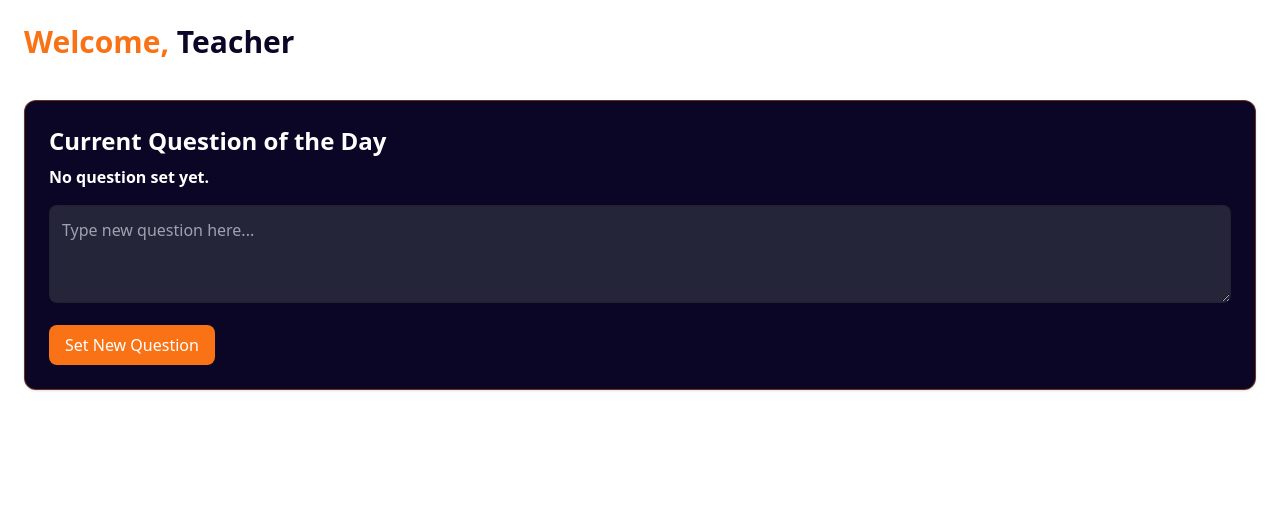
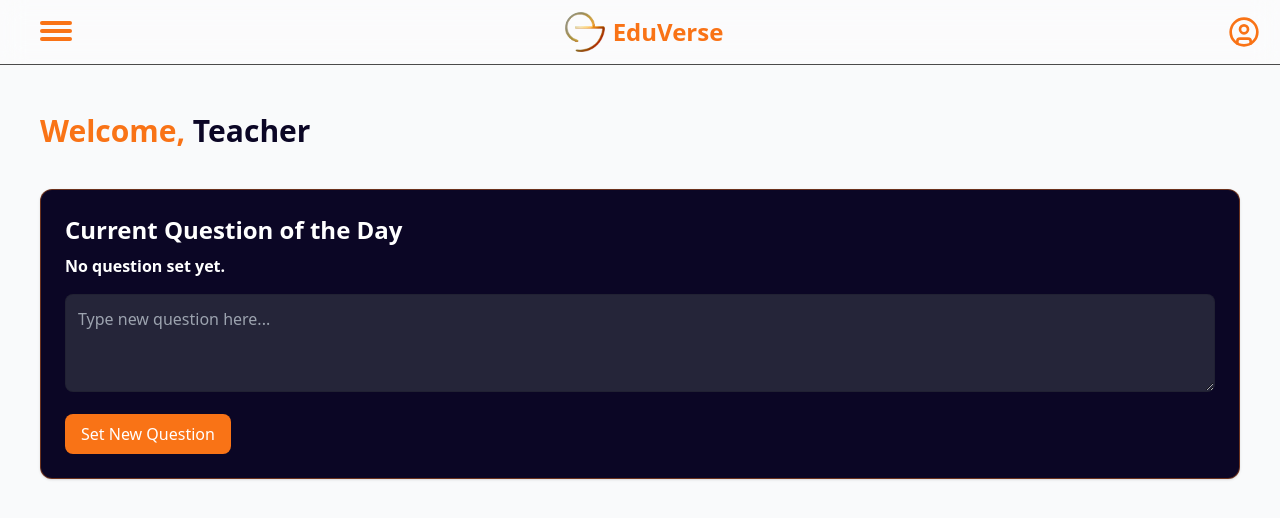
Before and after one commit to s0uravv/EduVerse, a React (Vite) app in the folder client/: page /teacher-dashboard in a window 1280 px wide. Shown: the top 518 px of the page. Built offline with nearby package versions, Linux system fonts and the light colour scheme; no server answers.

Commit message:
Updated Teacher route and the QUESTION OF THE DAY component

```diff
--- a/client/src/App.jsx
+++ b/client/src/App.jsx
@@ -3,7 +3,8 @@ import Home from "./Components/HeroSection/HeroSection";
 import Login from "./Pages/Login";
 import SignUp from "./Pages/SignUp";
 import Dashboard from "./Pages/dashboard";
-import TeacherDashboard from "./Components/Dashboard//TeacherDashboard";
+import DashboardTeacher from "./Pages/dashboardteacher";
+//import DashboardTeacher from "./Components/DashboardTeacher/DashboardTeacher";
 
 function App() {
     return (
@@ -15,7 +16,7 @@ function App() {
                 <Route path="/dashboard" element={<Dashboard />} />
                 <Route
                     path="/teacher-dashboard"
-                    element={<TeacherDashboard />}
+                    element={<DashboardTeacher />}
                 />
             </Routes>
         </BrowserRouter>
--- a/client/src/Components/Dashboard/TeacherDashboard.jsx
+++ b/client/src/Components/DashboardTeacher/DashboardTeacher.jsx
@@ -1,7 +1,7 @@
 import React, { useEffect, useState } from "react";
 import axios from "axios";
 
-const TeacherDashboard = () => {
+const DashboardTeacher = () => {
     const [teacher, setTeacher] = useState(null);
     const [question, setQuestion] = useState("");
     const [existingQotd, setExistingQotd] = useState("");
@@ -77,4 +77,4 @@ const TeacherDashboard = () => {
     );
 };
 
-export default TeacherDashboard;
+export default DashboardTeacher;
--- /dev/null
+++ b/client/src/Components/DashboardTeacher/DashboardTeacherNav.jsx
@@ -0,0 +1,83 @@
+import React, { useState } from "react";
+import { Link } from "react-router-dom";
+import { UserCircle, Flame, BadgeCheck } from "lucide-react";
+
+function DashboardTeacherNav() {
+    const [isMenuOpen, setIsMenuOpen] = useState(false);
+
+    return (
+        <>
+            <nav className="px-5 sticky top-0 z-20 bg-white/30 backdrop-blur-md border-b border-black/70">
+                <div className="max-w-7xl mx-auto py-3 flex items-center justify-between">
+                    {/* Hamburger Menu (Mobile only) */}
+                    <div className="px-1">
+                        <button
+                            onClick={() => setIsMenuOpen(!isMenuOpen)}
+                            className="relative w-8 h-8"
+                        >
+                            <span
+                                className={`absolute h-1 w-8 bg-orange-500 rounded transition-all duration-300 ${
+                                    isMenuOpen ? "rotate-45 top-3.5" : "top-2"
+                                }`}
+                            />
+                            <span
+                                className={`absolute h-1 w-8 bg-orange-500 rounded transition-all duration-300 ${
+                                    isMenuOpen ? "opacity-0" : "top-4"
+                                }`}
+                            />
+                            <span
+                                className={`absolute h-1 w-8 bg-orange-500 rounded transition-all duration-300 ${
+                                    isMenuOpen ? "-rotate-45 top-3.5" : "top-6"
+                                }`}
+                            />
+                        </button>
+                    </div>
+
+                    <Link to="/" className="flex items-center space-x-2">
+                        <img
+                            className="w-10 h-10 rounded-2xl"
+                            src="/eduverse-logo.png"
+                            alt="Logo"
+                        />
+                        <p className="text-2xl font-bold text-orange-500">
+                            EduVerse
+                        </p>
+                    </Link>
+
+                    {/* Right Side Stats + Profile */}
+                    <div className="flex items-center space-x-6 text-[#040421] font-medium">
+                        {/* Profile button*/}
+                        <Link
+                            to="/profile"
+                            className="text-orange-500 hover:text-orange-600"
+                        >
+                            <UserCircle className="w-8 h-8" />
+                        </Link>
+                    </div>
+                </div>
+            </nav>
+
+            {/* Mobile Fullscreen Menu */}
+            {isMenuOpen && (
+                <div
+                    className="fixed inset-0 z-10 bg-white/30 backdrop-blur-lg flex flex-col items-center justify-center space-y-8 text-2xl font-bold"
+                    onClick={() => setIsMenuOpen(false)}
+                >
+                    <Link to="/">Dashboard</Link>
+                    <Link to="/profile">Profile</Link>
+                    <Link to="/students">Students</Link>
+                    <Link to="/doubt">Ask Doubt</Link>
+                    <Link to="/attendence">Attendence</Link>
+                    <Link to="/test">Test</Link>
+                    <Link to="/result">Result</Link>
+
+                    <Link to="/aichat">AI Chat</Link>
+
+                    <Link to="/logout">Logout</Link>
+                </div>
+            )}
+        </>
+    );
+}
+
+export default DashboardTeacherNav;
--- /dev/null
+++ b/client/src/Pages/dashboardteacher.jsx
@@ -0,0 +1,19 @@
+import React from "react";
+import { Routes, Route } from "react-router-dom";
+import DashboardTeacherNav from "../Components/DashboardTeacher/DashboardTeacherNav";
+import DashboardTeacher from "../Components/DashboardTeacher/DashboardTeacher";
+
+function DashboardTeacherPage() {
+    return (
+        <div className="min-h-screen bg-gray-50">
+            <DashboardTeacherNav />
+            <div className="max-w-7xl mx-auto px-4 py-6">
+                <Routes>
+                    <Route path="/" element={<DashboardTeacher />} />
+                </Routes>
+            </div>
+        </div>
+    );
+}
+
+export default DashboardTeacherPage;
```
Also changed, not shown: client/src/Components/Dashboard/DashboardHome.jsx (+2 -5 lines), client/src/Components/Dashboard/QotdDisplay.jsx (renamed from client/src/Components/QotdDisplay.jsx).
